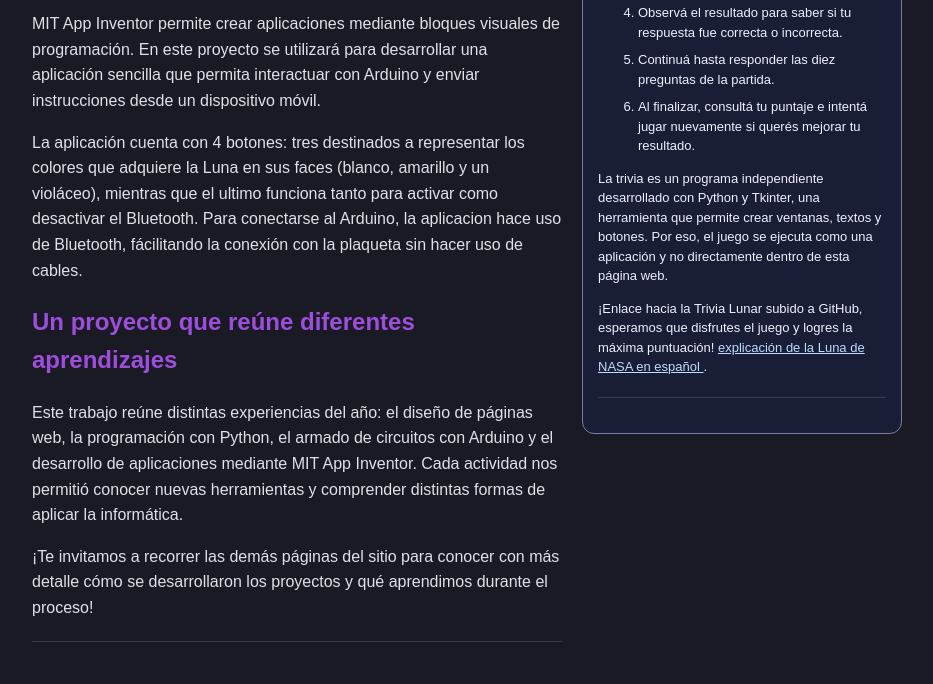
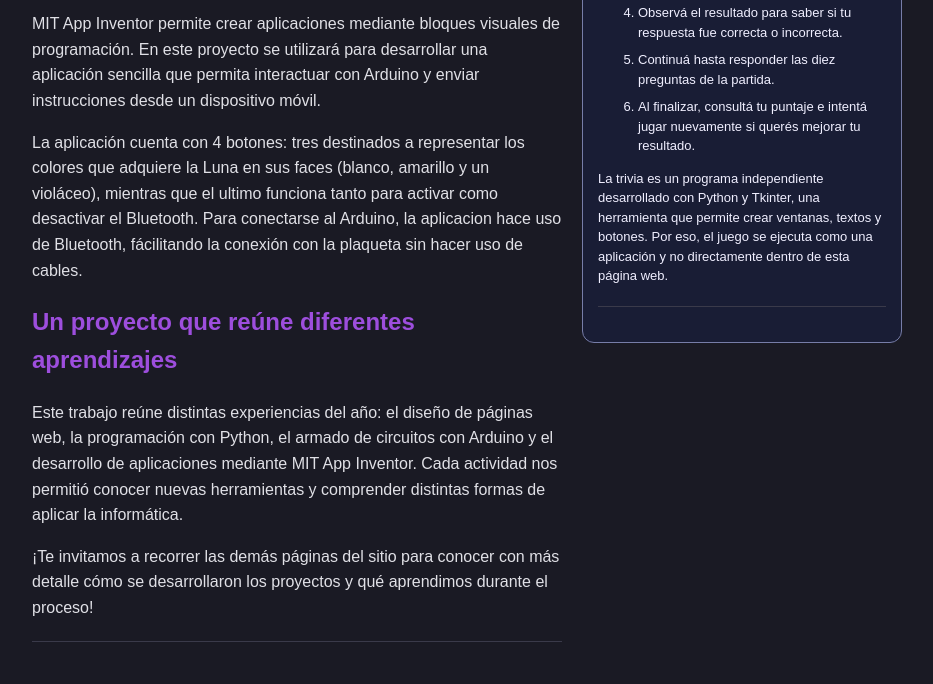
Before and after one commit to Angieekkl/Pag-Web-Lunar---Moreira, a plain HTML site: page index.html in a window 1280 px wide. Shown: the part 1705-2389 px from the top of the page, without its empty margins (173-1106 px from the left). Drawn offline with Linux system fonts and the light colour scheme.

Commit message:
Add files via upload

```diff
--- a/index.html
+++ b/index.html
@@ -221,14 +221,6 @@
                     y no directamente dentro de esta página web.
                 </p>
 
-                <p>
-                    ¡Enlace hacia la Trivia Lunar subido a GitHub, esperamos que disfrutes el juego y logres la máxima puntuación!
-                    <a href="https://ciencia.nasa.gov/sistema-solar/la-luna/"
-                       target="_blank" rel="noopener noreferrer">
-                        explicación de la Luna de NASA en español
-                    </a>.
-                </p>
-
                 <hr>
             </aside>
 
```
